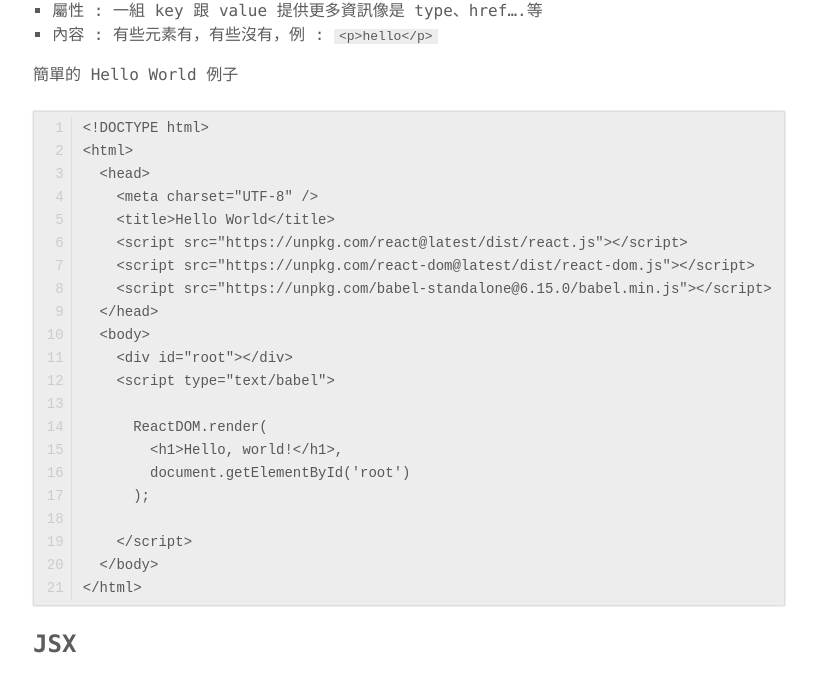
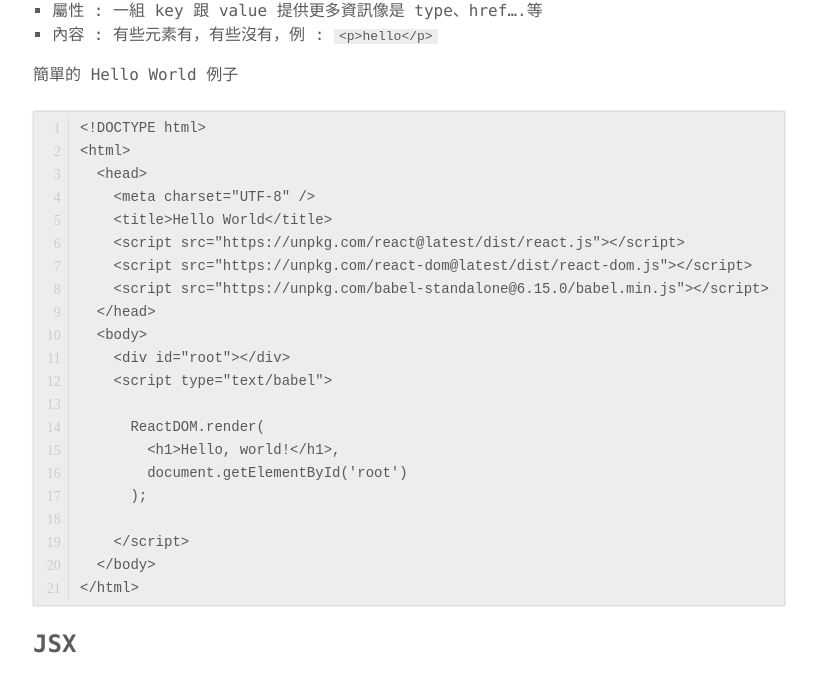
Before and after one commit to securenai/securenai.github.io, a Jekyll site: the page built from react/react_page1.md, in a window 1280 px wide. Shown: the part 884-1562 px from the top of the page, without its empty margins (231-1048 px from the left). Built offline with Jekyll 4.4.1, drawn with Linux system fonts in a browser that asks for light colours; our own code applies the rules of GitHub Pages for plain Markdown files.

Commit message:
Update _layout.scss

```diff
--- a/assets/scss/_layout.scss
+++ b/assets/scss/_layout.scss
@@ -303,7 +303,7 @@ pre {
   border: 1px solid #ddd;
   padding: .5rem;
   max-height: 800px;
-  font-family: monospace;
+  font-family: Microsoft JhengHei;
 
   code {
     color: inherit;
```
